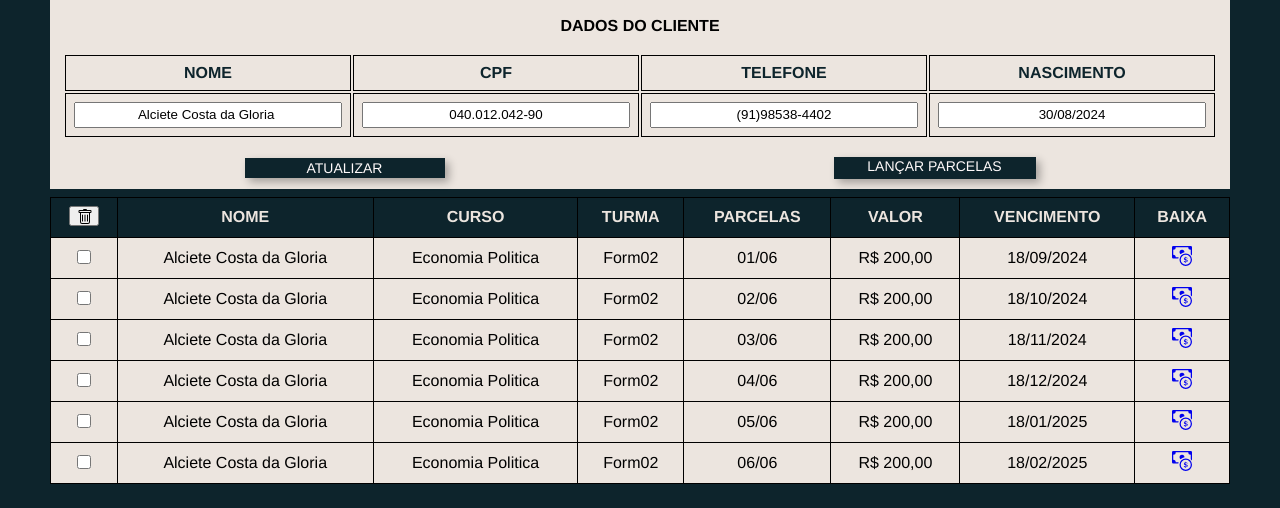
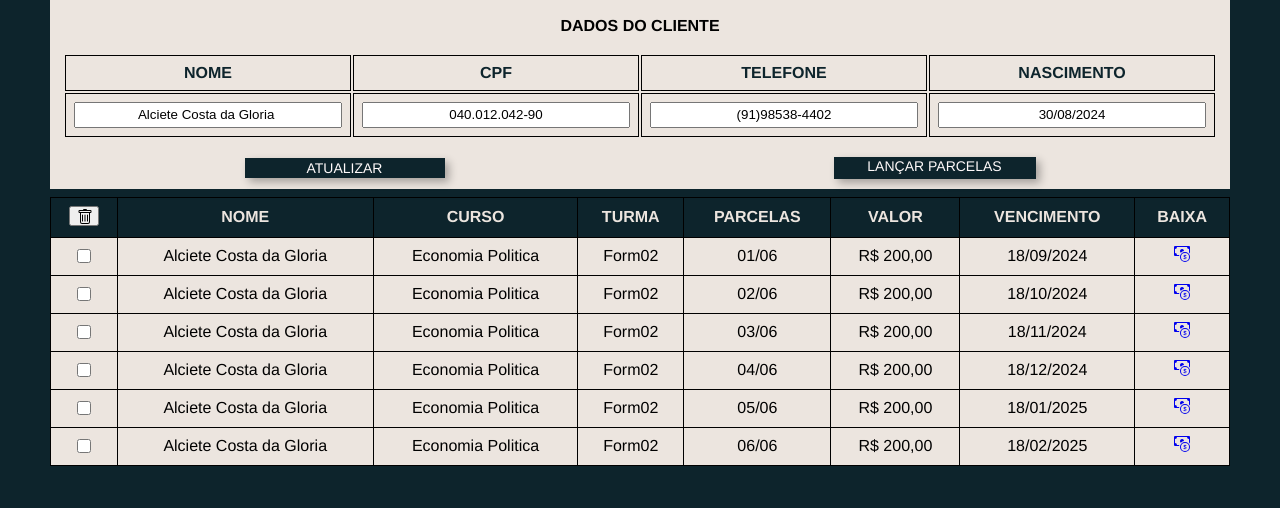
Before and after one commit to Lu4nL1ma/Project_App_Fin, a Django app: page /34/ in a window 1280 px wide. Shown: the part 292-800 px from the top of the page. Run offline with Django 5.2, Linux system fonts and the light colour scheme; data comes from the database, SQL or seed files in the repository.

Commit message:
trash_changes

```diff
--- a/fin_tech/financas_online/Templates/customer.html
+++ b/fin_tech/financas_online/Templates/customer.html
@@ -94,7 +94,7 @@
                  <td> {{f.parcela}} <br> </td>
                  <td> R$ {{f.valor}},00 <br> </td>
                  <td type="date"> {{f.data|date:'d/m/Y'}} <br> </td>
-                 <td type="text"> <a href="{% url "upfin" c.id f.id %}"> <svg class="trash" xmlns="http://www.w3.org/2000/svg" width="16" height="16" fill="currentColor" class="bi bi-cash-coin" viewBox="0 0 16 16">
+                 <td type="text"> <a href="{% url "upfin" c.id f.id %}"> <svg xmlns="http://www.w3.org/2000/svg" width="16" height="16" fill="currentColor" class="bi bi-cash-coin" viewBox="0 0 16 16">
                   <path fill-rule="evenodd" d="M11 15a4 4 0 1 0 0-8 4 4 0 0 0 0 8m5-4a5 5 0 1 1-10 0 5 5 0 0 1 10 0"/>
                   <path d="M9.438 11.944c.047.596.518 1.06 1.363 1.116v.44h.375v-.443c.875-.061 1.386-.529 1.386-1.207 0-.618-.39-.936-1.09-1.1l-.296-.07v-1.2c.376.043.614.248.671.532h.658c-.047-.575-.54-1.024-1.329-1.073V8.5h-.375v.45c-.747.073-1.255.522-1.255 1.158 0 .562.378.92 1.007 1.066l.248.061v1.272c-.384-.058-.639-.27-.696-.563h-.668zm1.36-1.354c-.369-.085-.569-.26-.569-.522 0-.294.216-.514.572-.578v1.1zm.432.746c.449.104.655.272.655.569 0 .339-.257.571-.709.614v-1.195z"/>
                   <path d="M1 0a1 1 0 0 0-1 1v8a1 1 0 0 0 1 1h4.083q.088-.517.258-1H3a2 2 0 0 0-2-2V3a2 2 0 0 0 2-2h10a2 2 0 0 0 2 2v3.528c.38.34.717.728 1 1.154V1a1 1 0 0 0-1-1z"/>
```
